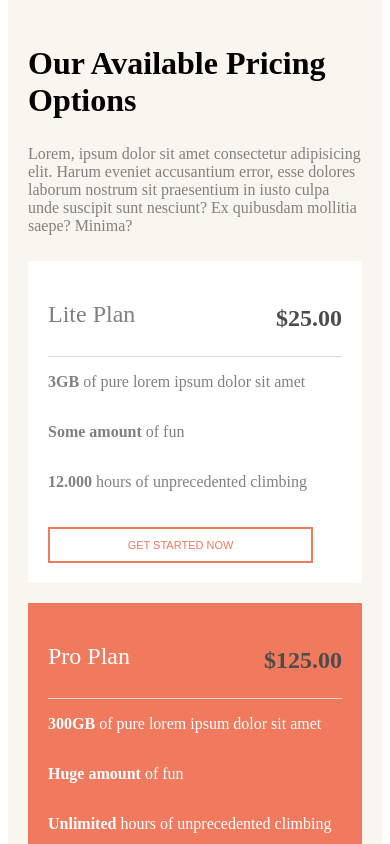
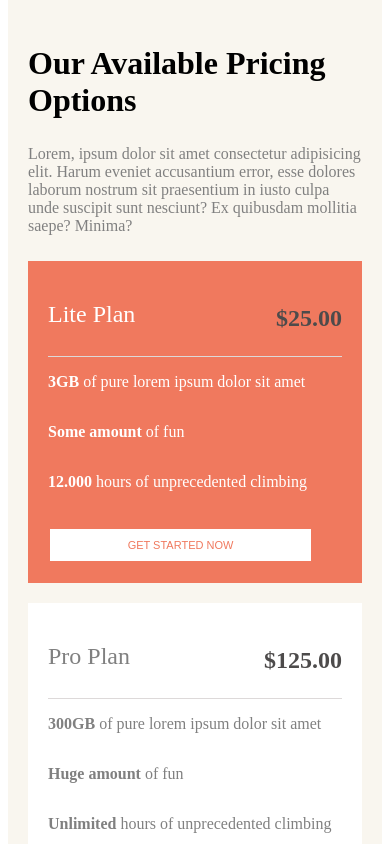
Before and after one commit to markostj/html-css-stranica-dm, a plain HTML site: page index.html in a window 390 px wide. In both pictures the pointer is over the element 195 px from the left and 2869 px from the top of the page. Shown: the part 2447-3291 px from the top of the page. Drawn offline with Linux system fonts and the light colour scheme.

Commit message:
done pricing boxes

```diff
--- a/style.css
+++ b/style.css
@@ -296,6 +296,17 @@ html {
      width:100%;
    }
  }
+ .plan__primary:hover, .plan__primary:focus{
+   color:white;
+   background-color:#f0795e;
+   position:relative;
+   bottom:30px;
+ }
+ @media( max-width:800px){
+  .plan__primary:hover, .plan__primary:focus{
+    position:static;
+  }
+ }
 .plan__title {
   display: flex;
   justify-content: space-between;
@@ -324,22 +335,28 @@ html {
   }
 }
 .plan__secondary {
-  position: absolute;
-  right: 0;
-  top: 100px;
-  color: white;
-  background-color: #f0795e;
+  color: grey;
+  background-color: white;
   padding: 20px;
   width: 48%;
-  margin-left: 20px;
   margin-bottom: 20px;
+  margin-left:20px;
+}
+.plan__secondary:hover, .plan__secondary:focus{
+  color:white;
+  background-color:#f0795e;
+  position:relative;
+  bottom:30px;
 }
 @media (max-width: 800px){
   .plan__secondary{
     width:100%;
     margin:0px;
     position:relative;
-    top:0;          /*pogledat zasto prelazi tekst u novi red*/
+    top:0;
+  }
+  .plan__secondary:hover, .plan__secondary:focus{
+    position:static;
   }
 }
 .plan__primary p,
```
